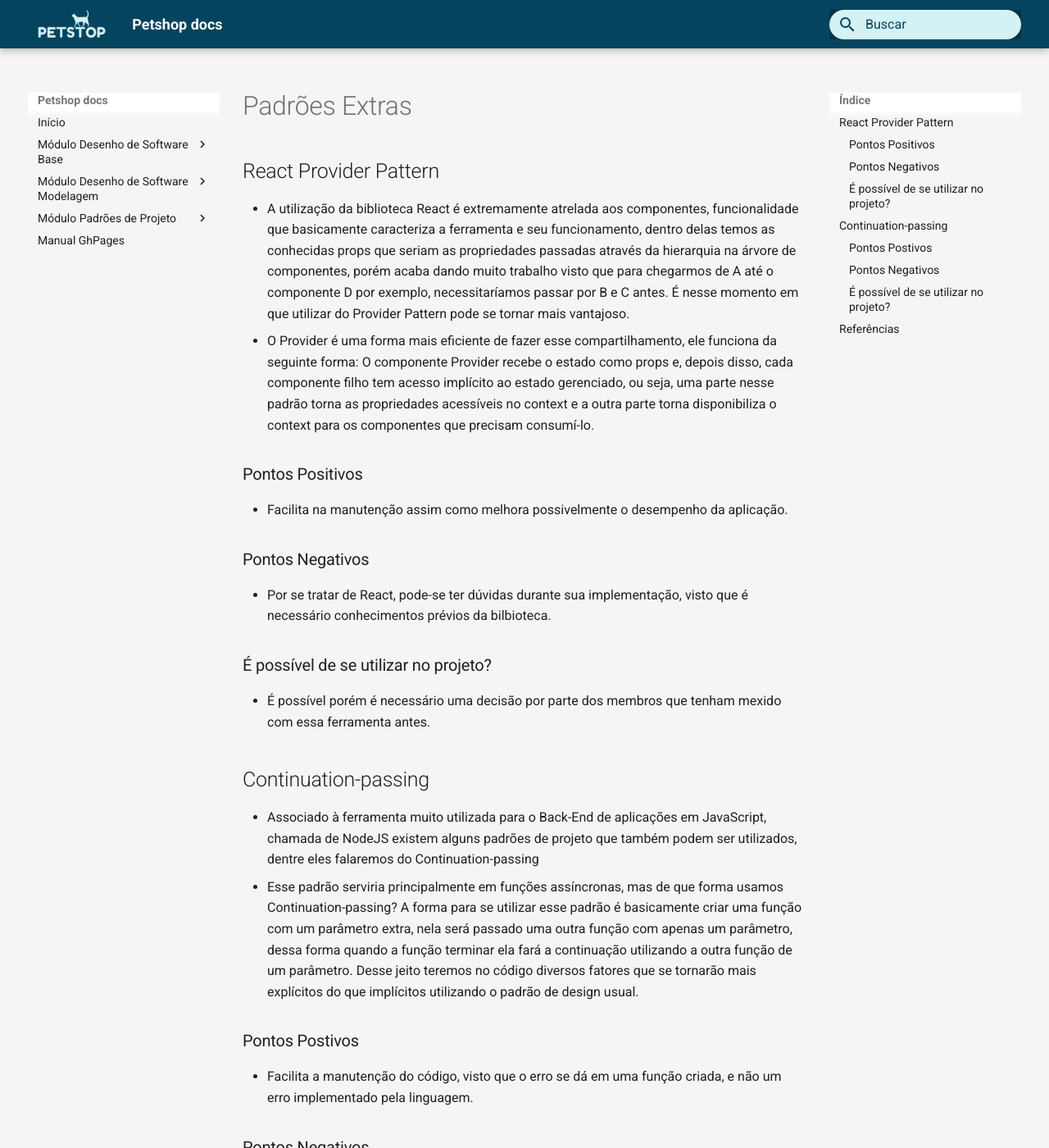
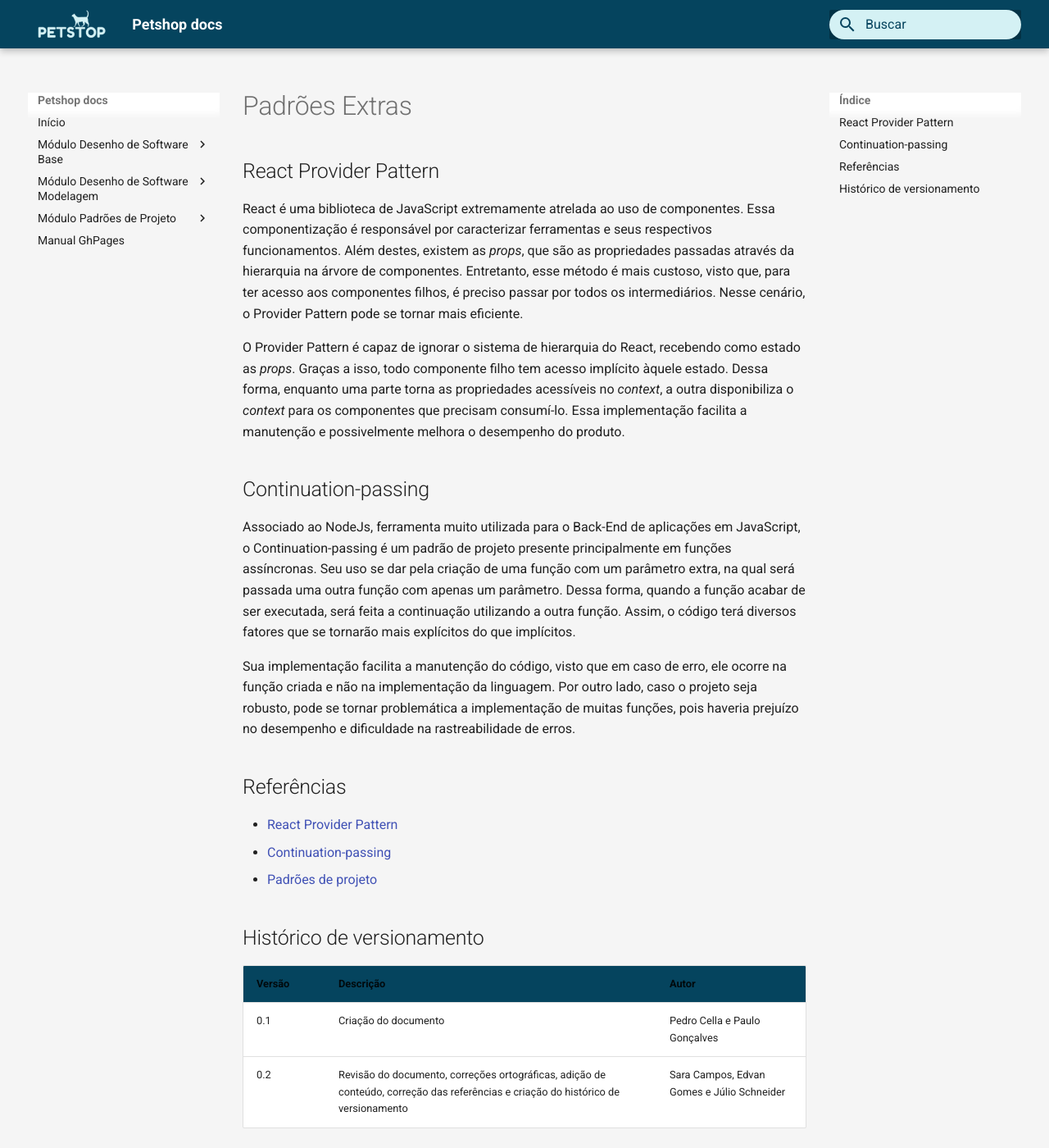
Before and after one commit to UnBArqDsw2021-1/2021.1_G3_PetStop_docs, an MkDocs documentation site: the page built from docs/padroes/extras/extras.md, in a window 1280 px wide and 1400 px high. Shown: the whole window at 82% size. Built offline with MkDocs 1.6.1 and Material for MkDocs 9.7.7, drawn with Linux system fonts in a browser that asks for light colours; some of the changed text lies outside the part shown.

Commit message:
docs:review of document
Co-authored-by: eddie_gomes <edvan.bgjunior@gmail.com>
Co-authored-by: jschneiderm98 <julio_schneider@hotmail.com>

```diff
--- a/docs/padroes/extras/extras.md
+++ b/docs/padroes/extras/extras.md
@@ -2,75 +2,25 @@
 
 ## React Provider Pattern
 
-- A utilização da biblioteca React é extremamente atrelada aos
-componentes, funcionalidade que basicamente caracteriza a
-ferramenta e seu funcionamento, dentro delas temos as conhecidas
-props que seriam as propriedades passadas através da hierarquia
-na árvore de componentes, porém acaba dando muito trabalho
-visto que para chegarmos de A até o componente D por exemplo,
-necessitaríamos passar por B e C antes. É nesse momento em que
-utilizar do Provider Pattern pode se tornar mais vantajoso.
-- O Provider é uma forma mais eficiente de fazer esse
-compartilhamento, ele funciona da seguinte forma: O componente
-Provider recebe o estado como props e, depois disso, cada
-componente filho tem acesso implícito ao estado gerenciado, ou
-seja, uma parte nesse padrão torna as propriedades acessíveis no
-context e a outra parte torna disponibiliza o context para os
-componentes que precisam consumí-lo.
+React é uma biblioteca de JavaScript extremamente atrelada ao uso de componentes. Essa componentização é responsável por caracterizar ferramentas e seus respectivos funcionamentos. Além destes, existem as *props*, que são as propriedades passadas através da hierarquia na árvore de componentes. Entretanto, esse método é mais custoso, visto que, para ter acesso aos componentes filhos, é preciso passar por todos os intermediários. Nesse cenário, o Provider Pattern pode se tornar mais eficiente.
 
-### Pontos Positivos
-
-- Facilita na manutenção assim como melhora possivelmente o
-desempenho da aplicação.
-
-### Pontos Negativos
-
-- Por se tratar de React, pode-se ter dúvidas durante sua
-implementação, visto que é necessário conhecimentos prévios
-da bilbioteca.
-
-### É possível de se utilizar no projeto?
-
-- É possível porém é necessário uma decisão por parte dos
-membros que tenham mexido com essa ferramenta antes.
+O Provider Pattern é capaz de ignorar o sistema de hierarquia do React, recebendo como estado as *props*. Graças a isso, todo componente filho tem acesso implícito àquele estado. Dessa forma, enquanto uma parte torna as propriedades acessíveis no *context*, a outra disponibiliza o *context* para os componentes que precisam consumí-lo. Essa implementação facilita a manutenção e possivelmente melhora o desempenho do produto.
 
 ## Continuation-passing
 
-- Associado à ferramenta muito utilizada para o Back-End de
-aplicações em JavaScript, chamada de NodeJS existem alguns
-padrões de projeto que também podem ser utilizados, dentre eles
-falaremos do Continuation-passing
-- Esse padrão serviria principalmente em funções assíncronas,
-mas de que forma usamos Continuation-passing? A forma para se
-utilizar esse padrão é basicamente criar uma função com um
-parâmetro extra, nela será passado uma outra função com apenas
-um parâmetro, dessa forma quando a função terminar ela fará a
-continuação utilizando a outra função de um parâmetro. Desse jeito
-teremos no código diversos fatores que se tornarão mais explícitos
-do que implícitos utilizando o padrão de design usual.
+Associado ao NodeJs, ferramenta muito utilizada para o Back-End de aplicações em JavaScript, o Continuation-passing é um padrão de projeto presente principalmente em funções assíncronas. Seu uso se dar pela criação de uma função com um parâmetro extra, na qual será passada uma outra função com apenas um parâmetro. Dessa forma, quando a função acabar de ser executada, será feita a continuação utilizando a outra função. Assim, o código terá diversos fatores que se tornarão mais explícitos do que implícitos.
 
-### Pontos Postivos
-
-- Facilita a manutenção do código, visto que o erro se dá em
-uma função criada, e não um erro implementado pela
-linguagem.
-
-### Pontos Negativos
-
-- Caso seja um projeto grande pode ser problemático de se
-implementar muitas funções o que dificulta manutenção e
-prejudica no desempenho.
-
-### É possível de se utilizar no projeto?
-
-- Tendo a visão de que o nosso projeto é algo relativamente
-pequeno, é possível sim a utilização desse padrão.
+Sua implementação facilita a manutenção do código, visto que em caso de erro, ele ocorre na função criada e não na implementação da linguagem. Por outro lado, caso o projeto seja robusto, pode se tornar problemática a implementação de muitas funções, pois haveria prejuízo no desempenho e dificuldade na rastreabilidade de erros.
 
 ## Referências
 
-- <https://oieduardorabelo.medium.com/padr%C3%B5es-em-rea>
-ct-provider-pattern-b520c37ed733
-- Contato com a Milene
-- <https://en.wikipedia.org/wiki/Continuation-passing_style>
-- <https://medium.com/emanuelg-blog/reflex%C3%A3o-em-padr>
-%C3%B5es-de-projeto-para-node-js-b7344f2529c7
+- [React Provider Pattern](https://oieduardorabelo.medium.com/padr%C3%B5es-em-react-provider-pattern-b520c37ed733)
+- [Continuation-passing](https://en.wikipedia.org/wiki/Continuation-passing_style)
+- [Padrões de projeto](https://medium.com/emanuelg-blog/reflex%C3%A3o-em-padr%C3%B5es-de-projeto-para-node-js-b7344f2529c7)
+
+## Histórico de versionamento
+
+| Versão | Descrição | Autor |
+| - | - | - |
+| 0.1 | Criação do documento | Pedro Cella e Paulo Gonçalves |
+| 0.2 | Revisão do documento, correções ortográficas, adição de conteúdo, correção das referências e criação do histórico de versionamento | Sara Campos, Edvan Gomes e Júlio Schneider|
```
